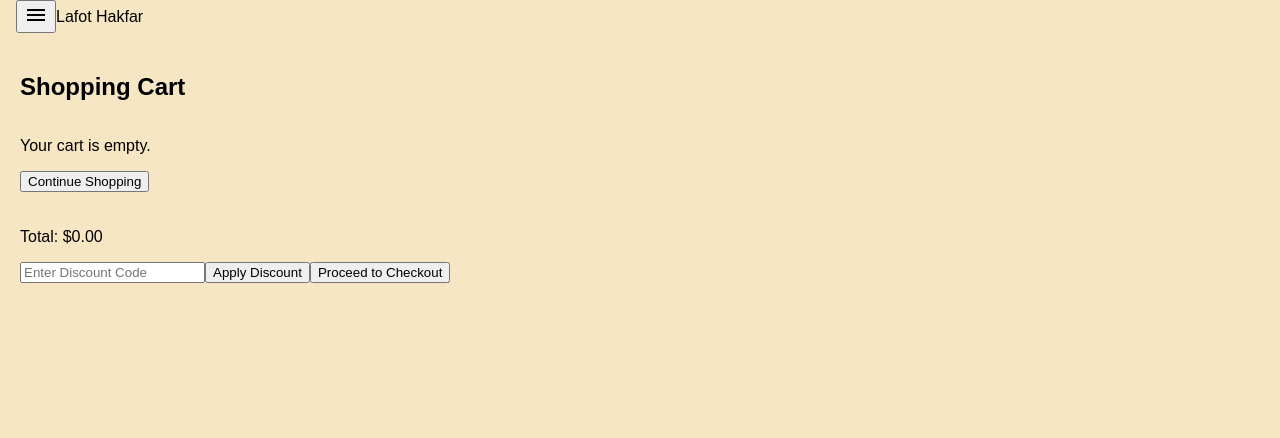
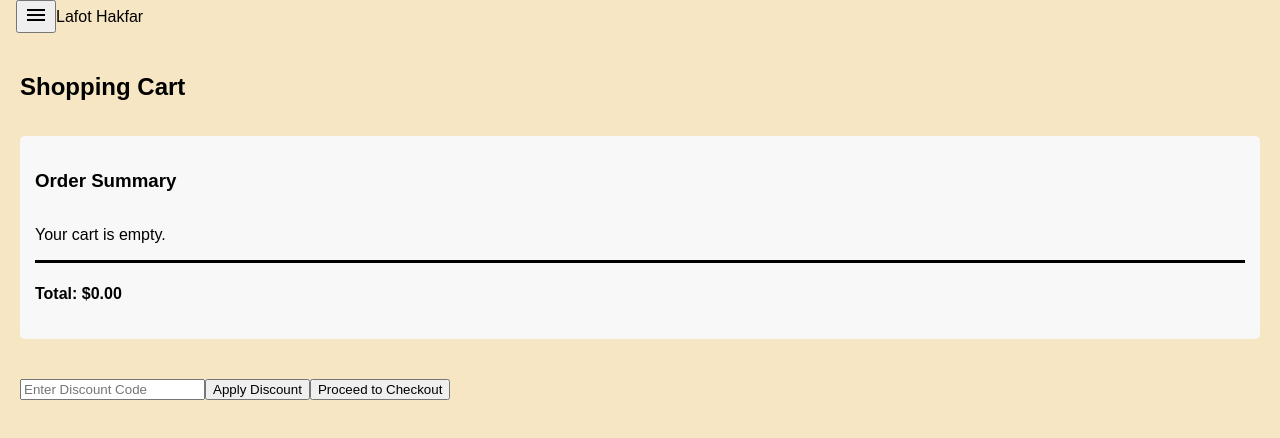
Before and after one commit to kinan123456/LafotHakfar, an Angular app in the folder frontend/: page /cart in a window 1280 px wide. Shown: the top 438 px of the page. Built offline with nearby package versions, Linux system fonts and the light colour scheme.

Commit message:
Apply the OrderSummaryComponent in the logic of CartComponent
Since now the new component is reusable then it can be used anywhere - I
applied it as a start at the CartComponent

```diff
--- a/frontend/src/app/components/cart/cart.component.html
+++ b/frontend/src/app/components/cart/cart.component.html
@@ -1,27 +1,15 @@
 <div class="cart-container">
     <h2>Shopping Cart</h2>
 
-    <div *ngIf="cartItems.length === 0" class="empty-cart">
-        <p>Your cart is empty.</p>
-        <button (click)="router.navigate(['/orders'])">Continue Shopping</button>
-    </div>
-
-    <div *ngFor="let item of cartItems" class="cart-item">
-        <mat-card>
-            <mat-card-content>
-                <h3>{{ item.bread.name }}</h3>
-                <p>Quantity: {{ item.quantity }}</p>
-                <p>Price per unit: {{ item.bread.price | currency }}</p>
-                <p>Total Price: {{ getTotalPrice(item) | currency }}</p>
-                <button (click)="increaseQuantity(item.bread.id)">+</button>
-                <button (click)="decreaseQuantity(item.bread.id)">-</button>
-                <button class="remove" (click)="removeItem(item.bread.id)">Remove</button>
-            </mat-card-content>
-        </mat-card>
-    </div>
+    <app-order-summary
+        [cartItems]="cartItems"
+        [total]="total"
+        (increaseQuantity)="increaseQuantity($event)"
+        (decreaseQuantity)="decreaseQuantity($event)"
+        (removeItem)="removeItem($event)">
+    </app-order-summary>
 
     <div class="cart-summary">
-        <p>Total: {{ total | currency }}</p>
         <input type="text" [(ngModel)]="discountCode" placeholder="Enter Discount Code">
         <button (click)="applyDiscount()">Apply Discount</button>
         <button (click)="goToCheckout()">Proceed to Checkout</button>
--- a/frontend/src/app/components/cart/cart.component.ts
+++ b/frontend/src/app/components/cart/cart.component.ts
@@ -7,11 +7,12 @@ import { Router } from '@angular/router';
 import { ToastrService } from 'ngx-toastr';
 import { FormsModule } from '@angular/forms';
 import { CartItem } from '../../models/cart-item';
+import { OrderSummaryComponent } from '../order-summary/order-summary.component';
 
 @Component({
     selector: 'app-cart',
     standalone: true,
-    imports: [MatDividerModule, MatCardModule, CommonModule, FormsModule],
+    imports: [MatDividerModule, MatCardModule, CommonModule, FormsModule, OrderSummaryComponent],
     templateUrl: './cart.component.html',
     styleUrls: ['./cart.component.css']
 })
```
